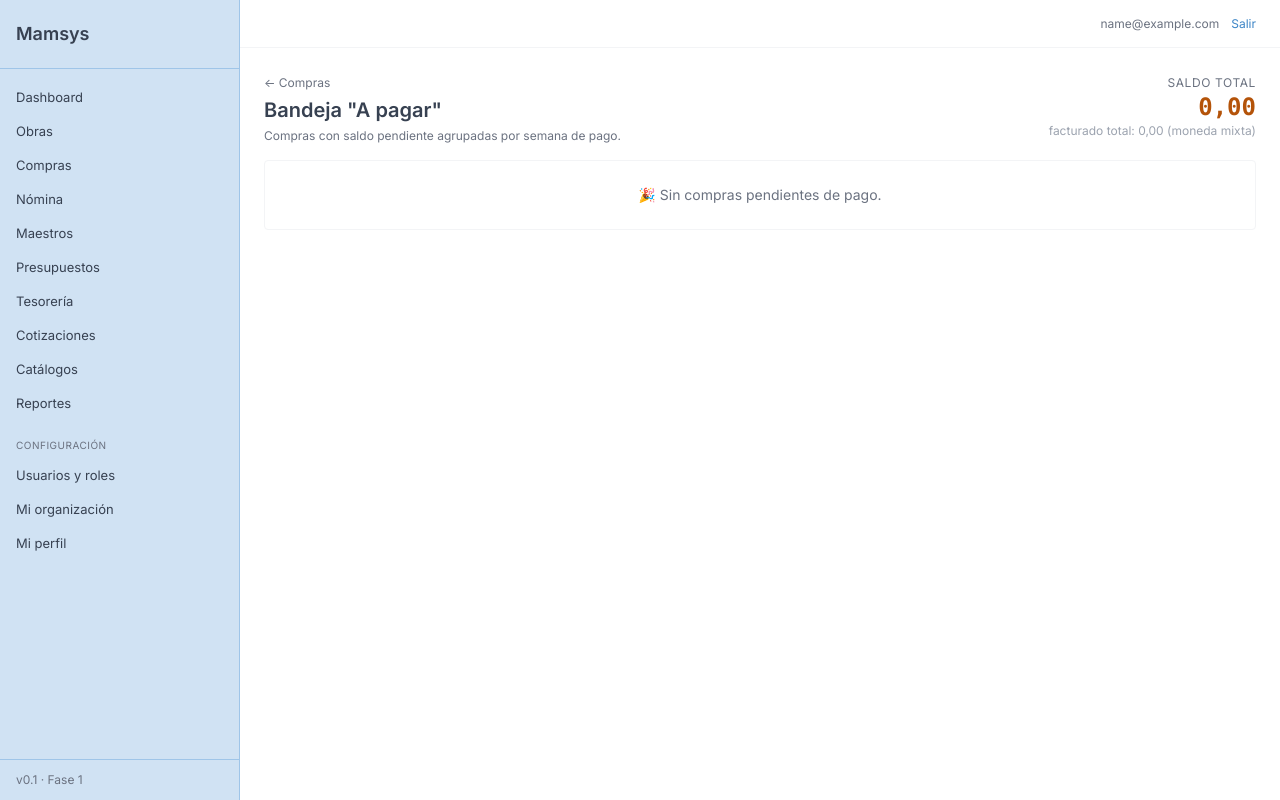
After one commit to tutem95/mamsys-V.1, a Django app: page /compras/a-pagar/ in a window 1280 px wide. The commit adds this page. Run offline with Django 5.2, Linux system fonts and the light colour scheme; the visitor is signed in with stand-in values (Sample User, id 1); data comes from the database, SQL or seed files in the repository; data that the repository does not hold is empty; parts of the project's set-up code (start-up, migrations or seed data) failed here and were passed over; some libraries are stand-ins or nearby versions.

Commit message:
feat(fase4 turno C): filtros enriquecidos, bandeja "A pagar", cuenta corriente
PurchaseListView con filtros completos
- query string libre (busca en document_number, supplier, detail, notes).
- combos de proveedor, obra y sociedad (precargados del catálogo).
- rango de fechas desde/hasta.
- combina con tipo y estado preexistentes; query params se preservan al paginar.
- Selects pueblan con activos/no-archivados ordenados.

KPIs en el listado
- Total, A pagar, Pagadas, Monto total (sobre el queryset ya filtrado).

Bandeja "A pagar" (/compras/a-pagar/)
- Lista solo compras con status to_pay o paid_partial y saldo > 0.
- Agrupa por week_to_pay; las sin semana caen en "Sin asignar".
- Por cada compra muestra total, pagado y saldo pendiente.
- Totales por grupo y gran total arriba.

Cuenta corriente por proveedor (/compras/cuenta-corriente/)
- Por cada proveedor activo: # compras, total facturado, total pagado, saldo.
- Solo muestra los con saldo > 0 por defecto. ?todos=1 incluye los demás.
- Sortea por saldo descendente. Link directo al listado filtrado por proveedor.
- Nota explícita: por ahora suma sin convertir monedas (TODO).

Cabecera de /compras/ ahora linkea a las dos bandejas nuevas.

Sin tests nuevos en este turno (lo cubierto por las vistas es UI; los modelos
y servicios ya tienen cobertura). 71/71 sigue pasando.

```diff
--- /dev/null
+++ b/apps/procurement/templates/procurement/to_pay.html
@@ -0,0 +1,72 @@
+{% extends "base.html" %}
+
+{% block title %}A pagar · Compras · Mamsys{% endblock %}
+
+{% block content %}
+<header class="flex justify-between items-baseline mb-4">
+    <div>
+        <a href="{% url 'procurement:list' %}" class="text-xs text-gray-500 hover:text-brand-mid">← Compras</a>
+        <h1 class="text-xl font-semibold text-gray-700 mt-1">Bandeja "A pagar"</h1>
+        <p class="text-xs text-gray-500 mt-1">Compras con saldo pendiente agrupadas por semana de pago.</p>
+    </div>
+    <div class="text-right">
+        <p class="text-xs uppercase tracking-wider text-gray-500">Saldo total</p>
+        <p class="text-2xl font-semibold text-amber-700 font-mono">{{ grand_balance|floatformat:2 }}</p>
+        <p class="text-xs text-gray-400">facturado total: {{ grand_total|floatformat:2 }} (moneda mixta)</p>
+    </div>
+</header>
+
+{% if groups %}
+    {% for group in groups %}
+        <section class="mb-6">
+            <header class="flex justify-between items-baseline mb-2 border-b border-brand-light pb-1">
+                <h2 class="text-sm font-medium text-gray-700">{{ group.label }}</h2>
+                <span class="text-xs text-gray-500 font-mono">
+                    Saldo {{ group.balance|floatformat:2 }} · Facturado {{ group.total|floatformat:2 }}
+                </span>
+            </header>
+
+            <div class="border border-gray-100 rounded overflow-hidden">
+                <table class="w-full text-sm">
+                    <thead class="bg-brand-pale text-xs text-gray-700">
+                        <tr>
+                            <th class="text-left px-3 py-2 font-medium">Fecha</th>
+                            <th class="text-left px-3 py-2 font-medium">Comprobante</th>
+                            <th class="text-left px-3 py-2 font-medium">Proveedor</th>
+                            <th class="text-left px-3 py-2 font-medium">Obra</th>
+                            <th class="text-left px-3 py-2 font-medium">Vencim.</th>
+                            <th class="text-right px-3 py-2 font-medium">Total</th>
+                            <th class="text-right px-3 py-2 font-medium">Pagado</th>
+                            <th class="text-right px-3 py-2 font-medium">Saldo</th>
+                        </tr>
+                    </thead>
+                    <tbody>
+                        {% for row in group.items %}
+                            <tr class="border-t border-gray-50 hover:bg-gray-50">
+                                <td class="px-3 py-2 text-gray-700">{{ row.purchase.invoice_date|date:"d/m/Y" }}</td>
+                                <td class="px-3 py-2">
+                                    <a href="{% url 'procurement:detail' row.purchase.pk %}" class="text-brand-mid hover:underline">
+                                        {{ row.purchase.get_document_type_display }} {{ row.purchase.document_number }}
+                                    </a>
+                                </td>
+                                <td class="px-3 py-2 text-gray-700">{{ row.purchase.supplier.name }}</td>
+                                <td class="px-3 py-2 text-gray-700">{{ row.purchase.project.name|default:"—" }}</td>
+                                <td class="px-3 py-2 text-gray-700">{{ row.purchase.due_date|date:"d/m/Y"|default:"—" }}</td>
+                                <td class="px-3 py-2 text-gray-700 text-right font-mono">
+                                    {{ row.purchase.original_currency.symbol }} {{ row.purchase.total_amount|floatformat:2 }}
+                                </td>
+                                <td class="px-3 py-2 text-gray-700 text-right font-mono">{{ row.paid|floatformat:2 }}</td>
+                                <td class="px-3 py-2 text-amber-700 text-right font-mono font-semibold">{{ row.balance|floatformat:2 }}</td>
+                            </tr>
+                        {% endfor %}
+                    </tbody>
+                </table>
+            </div>
+        </section>
+    {% endfor %}
+{% else %}
+    <p class="text-sm text-gray-500 border border-gray-100 rounded px-3 py-6 text-center">
+        🎉 Sin compras pendientes de pago.
+    </p>
+{% endif %}
+{% endblock %}
--- a/apps/procurement/urls.py
+++ b/apps/procurement/urls.py
@@ -6,6 +6,8 @@ app_name = "procurement"
 
 urlpatterns = [
     path("", views.PurchaseListView.as_view(), name="list"),
+    path("a-pagar/", views.to_pay_tray, name="to_pay"),
+    path("cuenta-corriente/", views.supplier_balance, name="supplier_balance"),
     path("nueva/", views.purchase_create, name="create"),
     path("<int:pk>/", views.PurchaseDetailView.as_view(), name="detail"),
     path("<int:pk>/editar/", views.purchase_edit, name="edit"),
--- a/apps/procurement/views.py
+++ b/apps/procurement/views.py
@@ -5,6 +5,7 @@ from decimal import Decimal
 from django.contrib import messages
 from django.contrib.auth.decorators import login_required
 from django.db import transaction
+from django.db.models import Q, Sum
 from django.shortcuts import get_object_or_404, redirect, render
 from django.urls import reverse_lazy
 from django.utils.decorators import method_decorator
@@ -31,19 +32,60 @@ class PurchaseListView(ListView):
             super().get_queryset()
             .select_related("supplier", "company", "project", "rubro", "original_currency")
         )
-        ptype = self.request.GET.get("tipo")
-        if ptype in {"obra", "admin", "cadeteria"}:
-            qs = qs.filter(purchase_type=ptype)
-        status = self.request.GET.get("estado")
-        if status:
-            qs = qs.filter(status=status)
+        f = self.request.GET
+
+        if f.get("tipo") in {"obra", "admin", "cadeteria"}:
+            qs = qs.filter(purchase_type=f["tipo"])
+        if f.get("estado"):
+            qs = qs.filter(status=f["estado"])
+        if f.get("proveedor"):
+            qs = qs.filter(supplier_id=f["proveedor"])
+        if f.get("obra"):
+            qs = qs.filter(project_id=f["obra"])
+        if f.get("sociedad"):
+            qs = qs.filter(company_id=f["sociedad"])
+        if f.get("desde"):
+            qs = qs.filter(invoice_date__gte=f["desde"])
+        if f.get("hasta"):
+            qs = qs.filter(invoice_date__lte=f["hasta"])
+        if f.get("q"):
+            q = f["q"]
+            qs = qs.filter(
+                Q(document_number__icontains=q)
+                | Q(supplier__name__icontains=q)
+                | Q(detail__icontains=q)
+                | Q(notes__icontains=q)
+            )
         return qs
 
     def get_context_data(self, **kwargs):
+        from apps.catalog.models import Supplier
+        from apps.companies.models import Company
+        from apps.projects.models import Project
+
         ctx = super().get_context_data(**kwargs)
-        ctx["current_type"] = self.request.GET.get("tipo", "")
-        ctx["current_status"] = self.request.GET.get("estado", "")
+        f = self.request.GET
+        ctx["current_type"] = f.get("tipo", "")
+        ctx["current_status"] = f.get("estado", "")
+        ctx["current_supplier"] = f.get("proveedor", "")
+        ctx["current_project"] = f.get("obra", "")
+        ctx["current_company"] = f.get("sociedad", "")
+        ctx["current_desde"] = f.get("desde", "")
+        ctx["current_hasta"] = f.get("hasta", "")
+        ctx["current_q"] = f.get("q", "")
         ctx["status_choices"] = Purchase.Status.choices
+
+        # Choices para los selects
+        ctx["suppliers"] = Supplier.objects.filter(active=True).order_by("name")
+        ctx["projects"] = Project.objects.filter(is_archived=False).order_by("name")
+        ctx["companies"] = Company.objects.filter(active=True).order_by("name")
+
+        # KPIs sobre el queryset filtrado (sin paginación).
+        full = self.get_queryset()
+        ctx["kpi_total"] = full.count()
+        ctx["kpi_to_pay"] = full.filter(status__in=[Purchase.Status.TO_PAY, Purchase.Status.PAID_PARTIAL]).count()
+        ctx["kpi_paid"] = full.filter(status=Purchase.Status.PAID).count()
+        ctx["kpi_total_amount"] = full.aggregate(t=Sum("total_amount"))["t"] or Decimal("0")
         return ctx
 
 
@@ -124,6 +166,99 @@ def payment_delete(request, pk: int, payment_pk: int):
     return redirect("procurement:detail", pk=pk)
 
 
+# ---------------------------------------------------------------------------
+# Bandeja "A pagar"
+# ---------------------------------------------------------------------------
+
+@login_required
+def to_pay_tray(request):
+    """Bandeja de tesorería: compras pendientes agrupadas por semana de pago.
+
+    Una compra entra acá cuando:
+      - status ∈ {to_pay, paid_partial}
+      - y tiene total_amount > 0
+    Se agrupan por `week_to_pay` (string libre). Las que no tienen semana
+    cargada caen en el grupo "Sin asignar".
+    """
+    qs = (
+        Purchase.objects.filter(
+            status__in=[Purchase.Status.TO_PAY, Purchase.Status.PAID_PARTIAL],
+            total_amount__gt=0,
+        )
+        .select_related("supplier", "company", "project", "rubro", "original_currency")
+        .order_by("week_to_pay", "due_date", "invoice_date")
+    )
+
+    groups: dict[str, dict] = {}
+    grand_total = Decimal("0")
+    grand_balance = Decimal("0")
+    for p in qs:
+        paid = _payments_total_in_purchase_currency(p)
+        balance = (p.total_amount or Decimal("0")) - paid
+        if balance <= 0:
+            continue
+        key = p.week_to_pay or "Sin asignar"
+        if key not in groups:
+            groups[key] = {"label": key, "items": [], "total": Decimal("0"), "balance": Decimal("0")}
+        groups[key]["items"].append({"purchase": p, "paid": paid, "balance": balance})
+        groups[key]["total"] += p.total_amount or Decimal("0")
+        groups[key]["balance"] += balance
+        grand_total += p.total_amount or Decimal("0")
+        grand_balance += balance
+
+    return render(request, "procurement/to_pay.html", {
+        "groups": list(groups.values()),
+        "grand_total": grand_total,
+        "grand_balance": grand_balance,
+    })
+
+
+# ---------------------------------------------------------------------------
+# Cuenta corriente por proveedor
+# ---------------------------------------------------------------------------
+
+@login_required
+def supplier_balance(request):
+    """Saldo pendiente por proveedor.
+
+    Para cada proveedor con compras no canceladas, calcula:
+      total facturado - total pagado = saldo.
+    Solo lista los que tienen saldo > 0 por defecto; con ?todos=1 muestra todos.
+    """
+    from apps.catalog.models import Supplier
+
+    show_all = request.GET.get("todos") == "1"
+
+    rows = []
+    total_balance = Decimal("0")
+    suppliers = Supplier.objects.filter(active=True).order_by("name")
+    for supplier in suppliers:
+        purchases = supplier.purchases.exclude(status=Purchase.Status.CANCELLED)
+        invoiced = purchases.aggregate(t=Sum("total_amount"))["t"] or Decimal("0")
+        paid = Decimal("0")
+        for p in purchases:
+            paid += _payments_total_in_purchase_currency(p)
+        balance = invoiced - paid
+        if balance <= 0 and not show_all:
+            continue
+        rows.append({
+            "supplier": supplier,
+            "count": purchases.count(),
+            "invoiced": invoiced,
+            "paid": paid,
+            "balance": balance,
+        })
+        total_balance += balance
+
+    rows.sort(key=lambda r: r["balance"], reverse=True)
+
+    return render(request, "procurement/supplier_balance.html", {
+        "rows": rows,
+        "total_balance": total_balance,
+        "show_all": show_all,
+    })
+
+
 def _purchase_form(request, instance: Purchase | None):
     if request.method == "POST":
         form = PurchaseForm(request.POST, instance=instance)
```
Also changed, not shown: apps/procurement/templates/procurement/list.html (+69 -10 lines), apps/procurement/templates/procurement/supplier_balance.html (added, +69 -0 lines).
